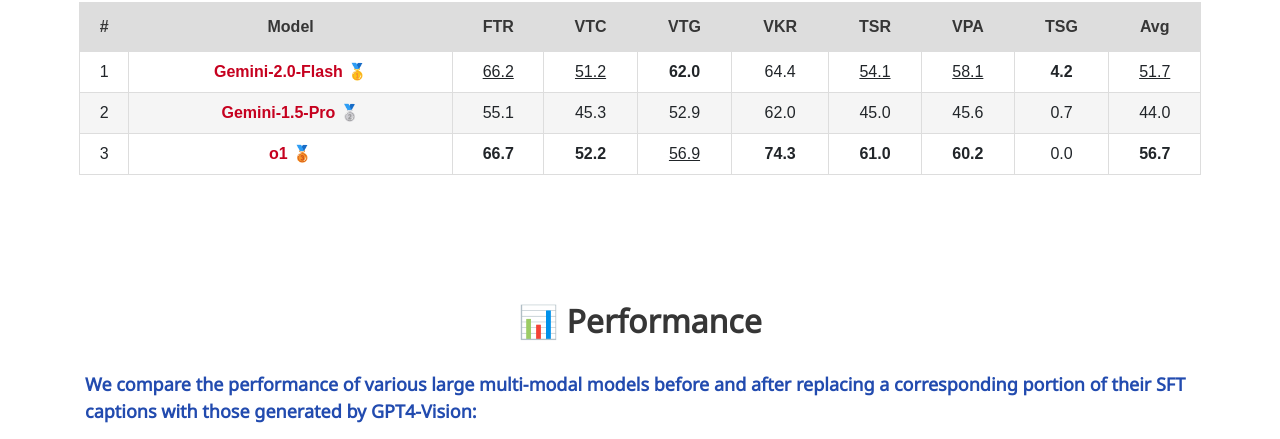
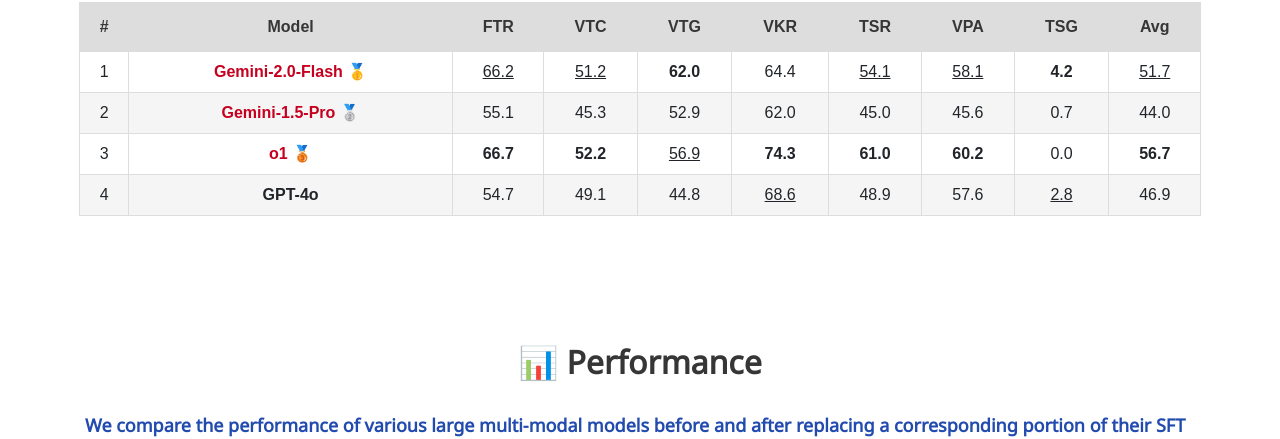
Before and after one commit to vlm-reasoning/VCR-Bench, a plain HTML site: page index.html in a window 1280 px wide. Shown: the part 1144-1583 px from the top of the page. Drawn offline with nearby package versions, Linux system fonts and the light colour scheme; some icons are missing; a web font is replaced by a local one.

Commit message:
leaderboard

```diff
--- a/index.html
+++ b/index.html
@@ -295,6 +295,18 @@
                     <td><b>60.2</b></td>
                     <td>0.0</td>
                     <td><b>56.7</b></td>
+                  </tr>
+                  <tr>
+                    <td>4</td>
+                    <td><b>GPT-4o</b></td>
+                    <td>54.7</td>
+                    <td>49.1</td>
+                    <td>44.8</td>
+                    <td><u>68.6</u></td>
+                    <td>48.9</td>
+                    <td>57.6</td>
+                    <td><u>2.8</u></td>
+                    <td>46.9</td>
                   </tr>
                 </tbody>
               </table>
```
